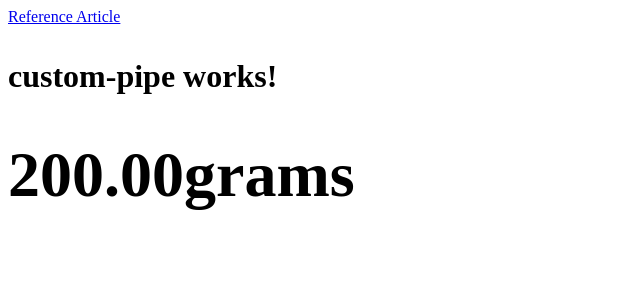
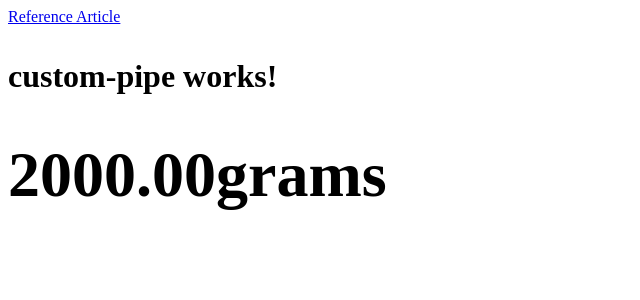
Before and after one commit to viplavdhande91/AngularProjectTraining, an Angular app: page / in a window 1280 px wide. Shown: the top 300 px of the page, without its empty margins (0-640 px from the left). Built offline with nearby package versions, Linux system fonts and the light colour scheme.

Commit message:
custom pipes done 2/9/2022

```diff
--- a/src/app/custom-pipe/custom-pipe.component.html
+++ b/src/app/custom-pipe/custom-pipe.component.html
@@ -1,4 +1,4 @@
 <p>custom-pipe works!</p>
 
 
-<h1>{{weight | toGrams}}</h1>
+<h1>{{ weight | toGrams}}</h1>
--- a/src/app/custom-pipe/custom-pipe.component.ts
+++ b/src/app/custom-pipe/custom-pipe.component.ts
@@ -10,7 +10,7 @@ import { Pipe, PipeTransform } from '@angular/core'
 export class CustomPipeComponent implements OnInit {
 
 
-  weight = 2;
+  weight = 2; //KG
   constructor() { }
 
   ngOnInit(): void {
@@ -25,7 +25,8 @@ export class CustomPipeComponent implements OnInit {
 export class ToGramsPipe implements PipeTransform {
 
 
-  transform(n: number, extension: string = 'grams') {
-    return (n * 100).toFixed(2) + extension;
+  transform(n: number, extension: string = 'grams')
+  {
+    return (n * 1000).toFixed(2) + extension;
   }
 }
```
Also changed, not shown: 1 other file (tests, documents, lock files or other folders).
